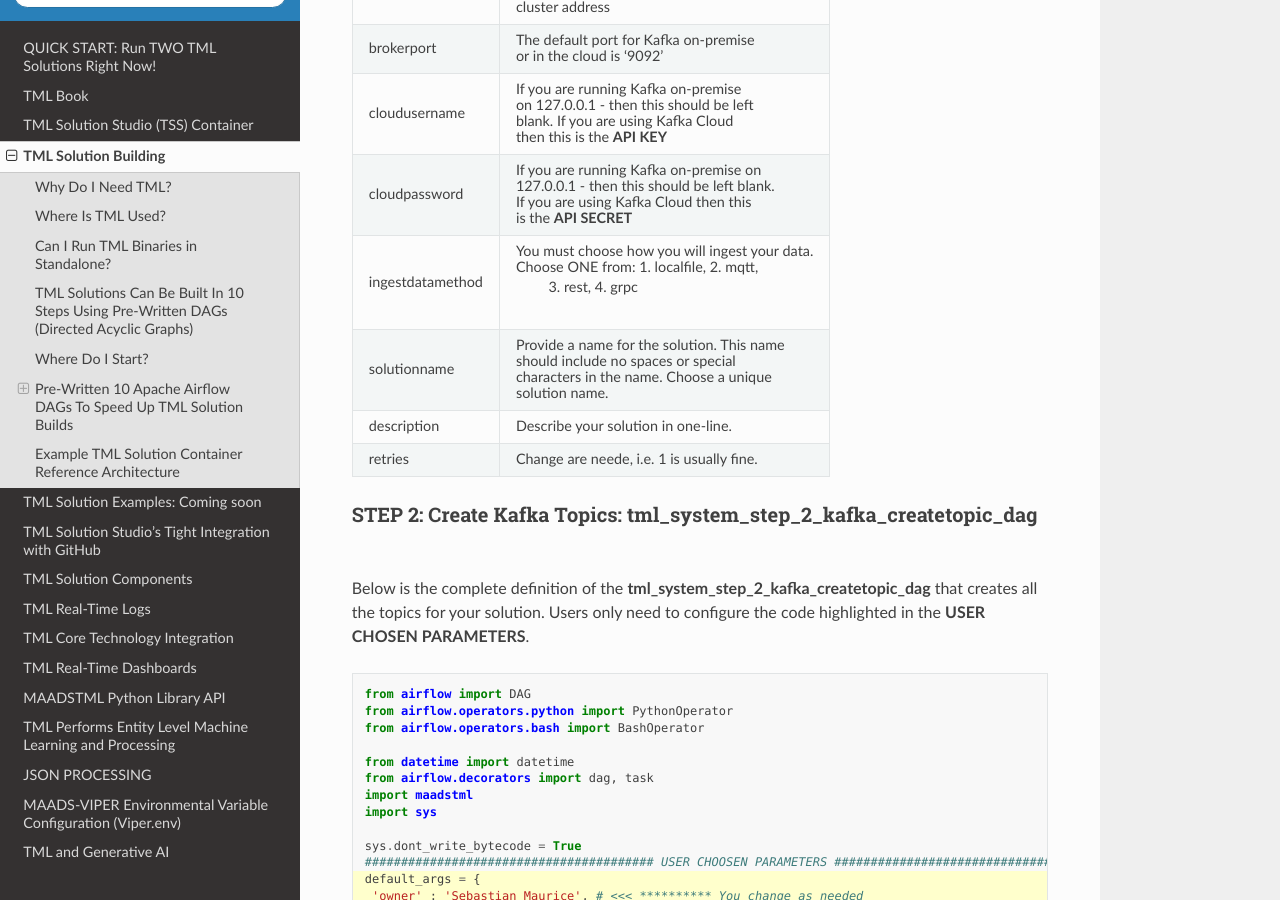
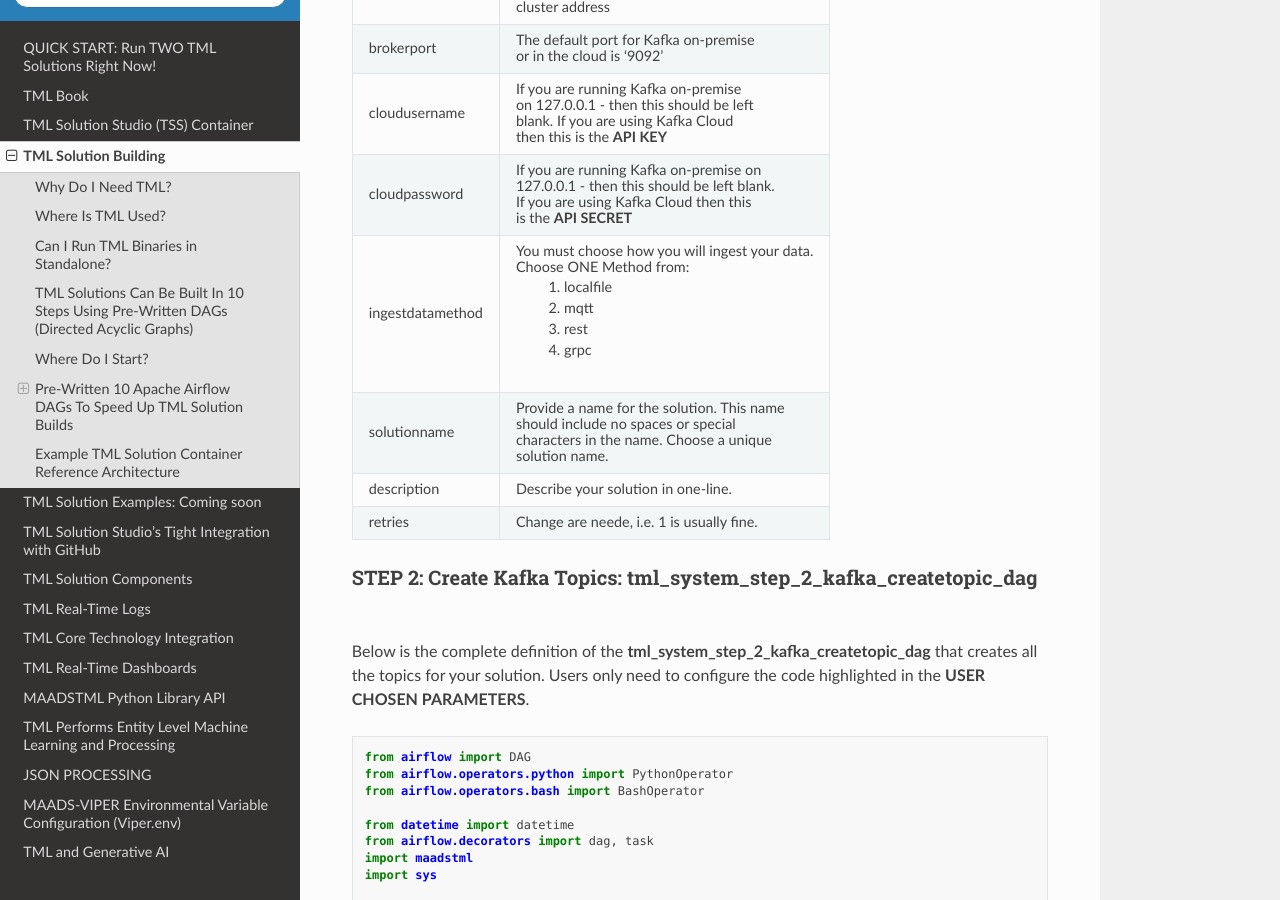
Before and after one commit to smaurice101/readthedocs, a Sphinx documentation site: the page built from docs/source/tmlbuilds.rst, in a window 1280 px wide and 900 px high, scrolled down 9993 px. Built offline with Sphinx 7.4.7 and the Read the Docs theme 2.0.0, drawn with Linux system fonts in a browser that asks for light colours.

Commit message:
Update tmlbuilds.rst

```diff
--- a/docs/source/tmlbuilds.rst
+++ b/docs/source/tmlbuilds.rst
@@ -512,9 +512,15 @@ DAG STEP 1: Parameter Explanation
     * - ingestdatamethod
       - You must choose how you will ingest your data.
 
-        Choose ONE from: 1. localfile, 2. mqtt,
-
-                         3. rest, 4. grpc
+        Choose ONE Method from:
+
+         1. localfile
+
+         2. mqtt
+
+         3. rest
+
+         4. grpc
 
     * - solutionname
       - Provide a name for the solution.  This name
```
